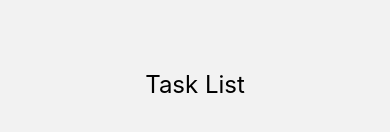
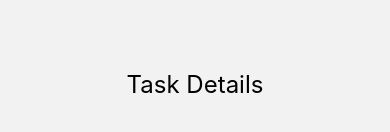
Before and after one commit to ConradPB/PAOApp, a React Native app: screen /TaskDetails in a window 390 px wide. Shown: the part 360-492 px from the top of the page. Built offline with nearby package versions, Linux system fonts and the light colour scheme.

Commit message:
updated task details

```diff
--- a/src/screens/TaskDetailsScreen.tsx
+++ b/src/screens/TaskDetailsScreen.tsx
@@ -2,10 +2,10 @@ import React from 'react';
 // eslint-disable-next-line prettier/prettier
 import { View, Text, StyleSheet } from 'react-native';
 
-const TaskListScreen: React.FC = () => {
+const TaskDetailsScreen: React.FC = () => {
   return (
     <View style={styles.container}>
-      <Text style={styles.title}>Task List</Text>
+      <Text style={styles.title}>Task Details</Text>
     </View>
   );
 };
@@ -22,4 +22,4 @@ const styles = StyleSheet.create({
   },
 });
 
-export default TaskListScreen;
+export default TaskDetailsScreen;
```
